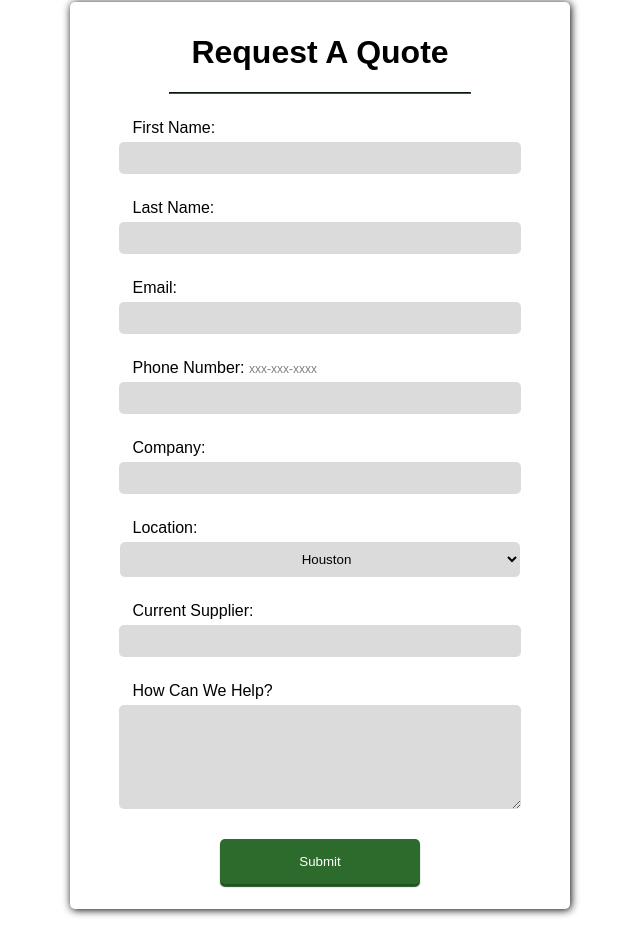
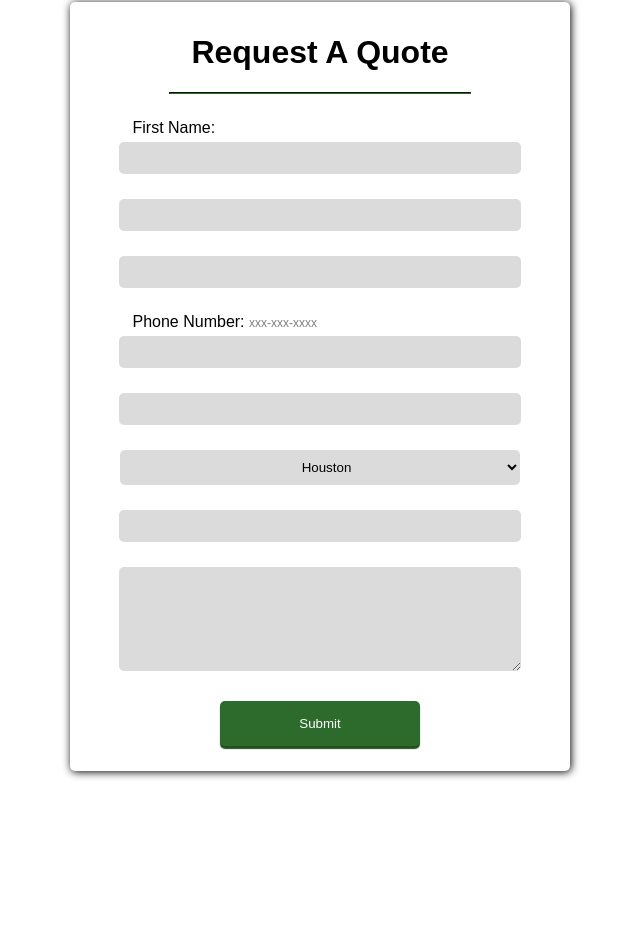
Before and after one commit to THREExPENNYco/nofusss, a React app: page / in a window 1280 px wide. Shown: the part 412-1364 px from the top of the page, without its empty margins (320-960 px from the left). After the commit the page ends 1258 px from the top, so only its background shows below. Built offline with nearby package versions, Linux system fonts and the light colour scheme.

Commit message:
adjustments to form

```diff
--- a/src/components/form.jsx
+++ b/src/components/form.jsx
@@ -1,4 +1,4 @@
-import React, { useState } from "react";
+import React, { useState, useEffect } from "react";
 import axios from "axios";
 
 function Form() {
@@ -27,38 +27,63 @@ function Form() {
         message: message
       })
       .then(function(response) {
-        if (!response.data.errors) {
+        if (!response.data.errors && response.data.name != "MongoError") {
           setSent(true);
-          console.log(response.data.name);
         }
-        let resError = response.data.errors;
+        let resError = response.data.errors || response.data;
         setError(resError);
       })
-      .catch(function(error) {
-        console.log(error);
-      });
+      .catch(function(error) {});
+  }
+
+  function determError(formError) {
+    return formError.name == "MongoError"
+      ? (formError.type = "Duplicate Error")
+      : (formError.type = "Validation error");
+  }
+
+  function catchErr(formError) {
+    useEffect(() => {
+      setError(formError);
+    });
+    console.log(formError);
+  }
+
+  function configError(formError, e) {
+    determError(formError);
+    element = e.target.id;
+    if (formError.type === "Validation Error") {
+      return formError.hasOwnProperty(element) ? (
+        <span className="warning">{formError[element].message}</span>
+      ) : null;
+    } else if (formError.type === "Duplicate Error") {
+      return <span className="warning">{formError.type}</span>;
+    } else {
+      null;
+    }
   }
 
   return (
     <div>
+      {/* Ternary statement display form or null dependent on sent state  */}
       {!sent ? (
-        <form className="form-container">
+        <form className="form-container" onSubmit={formSubmit} id="form">
           <h1 className="form-header"> Request A Quote </h1>
           <hr></hr>
-          <label className="form-labels" htmlFor="firstname">
-            First Name: {formError.hasOwnProperty("firstname") ?
-              <span className="warning">{formError.firstname.message}</span>
-             : null}
+          <label className="form-labels">
+            First Name: {catchErr(formError)}
           </label>
           <input
+            form="form"
             className="input-container"
             id="firstname"
             onInput={e => setFirstName(e.target.value)}
+            onChange={e => hello(e)}
           />
           <label className="form-labels" htmlFor="lastname">
-            Last Name: {formError.hasOwnProperty("lastname") ?
+            {/* Last Name: {formError.hasOwnProperty("lastname") ?
               <span className="warning">{formError.lastname.message}</span>
-             : null}
+             : null} */}
           </label>
           <input
             className="input-container"
@@ -66,9 +91,9 @@ function Form() {
             onInput={e => setLastName(e.target.value)}
           />
           <label className="form-labels" htmlFor="email">
-            Email: {formError.hasOwnProperty("email") ?
+            {/* Email: {formError.hasOwnProperty("email") ?
               <span className="warning">{formError.email.message}</span>
-             : null}
+             : null} */}
           </label>
           <input
             className="input-container"
@@ -78,9 +103,9 @@ function Form() {
           />
           <label className="form-labels" htmlFor="phonenumber">
             Phone Number: <span className="example">xxx-xxx-xxxx</span>{" "}
-            {formError.hasOwnProperty("phonenumber") ?
+            {/* {formError.hasOwnProperty("phonenumber") ?
               <span className="warning">{formError.phonenumber.message}</span>
-             : null}
+             : null} */}
           </label>
           <input
             className="input-container"
@@ -89,9 +114,9 @@ function Form() {
             onInput={e => setPhoneNumber(e.target.value)}
           />
           <label className="form-labels" htmlFor="company">
-            Company: {formError.hasOwnProperty("company") ?
+            {/* Company: {formError.hasOwnProperty("company") ?
               <span className="warning">{formError.company.message}</span>
-             : null}
+             : null} */}
           </label>
           <input
             className="input-container"
@@ -99,9 +124,9 @@ function Form() {
             onInput={e => setCompany(e.target.value)}
           />
           <label className="form-labels" htmlFor="location">
-            Location: {formError.hasOwnProperty("location") ?
+            {/* Location: {formError.hasOwnProperty("location") ?
               <span className="warning">{formError.location.message}</span>
-             : null}
+             : null} */}
           </label>
           <select
             className="input-container"
@@ -114,9 +139,9 @@ function Form() {
             <option value="Austin">Austin</option>
           </select>
           <label className="form-labels" htmlFor="currSupplier">
-            Current Supplier: {formError.hasOwnProperty("currsupplier") ?
+            {/* Current Supplier: {formError.hasOwnProperty("currsupplier") ?
               <span className="warning">{formError.currsupplier.message}</span>
-             : null}
+             : null} */}
           </label>
           <input
             className="input-container"
@@ -124,9 +149,9 @@ function Form() {
             onInput={e => setCurrSupplier(e.target.value)}
           />
           <label className="form-labels" htmlFor="message">
-            How Can We Help? {formError.hasOwnProperty("message") ?
+            {/* How Can We Help? {formError.hasOwnProperty("message") ?
               <span className="warning">{formError.message.message}</span>
-             : null}
+             : null} */}
           </label>
           <textarea
             className="input-container"
@@ -134,12 +159,7 @@ function Form() {
             id="message"
             onInput={e => setMessage(e.target.value)}
           />
-          <button
-            className="form-button"
-            type="submit"
-            value="Submit"
-            onClick={formSubmit}
-          >Submit</button>
+          <input className="form-button" type="submit" value="Submit"></input>
         </form>
       ) : (
         <div className="thankyou">
```
